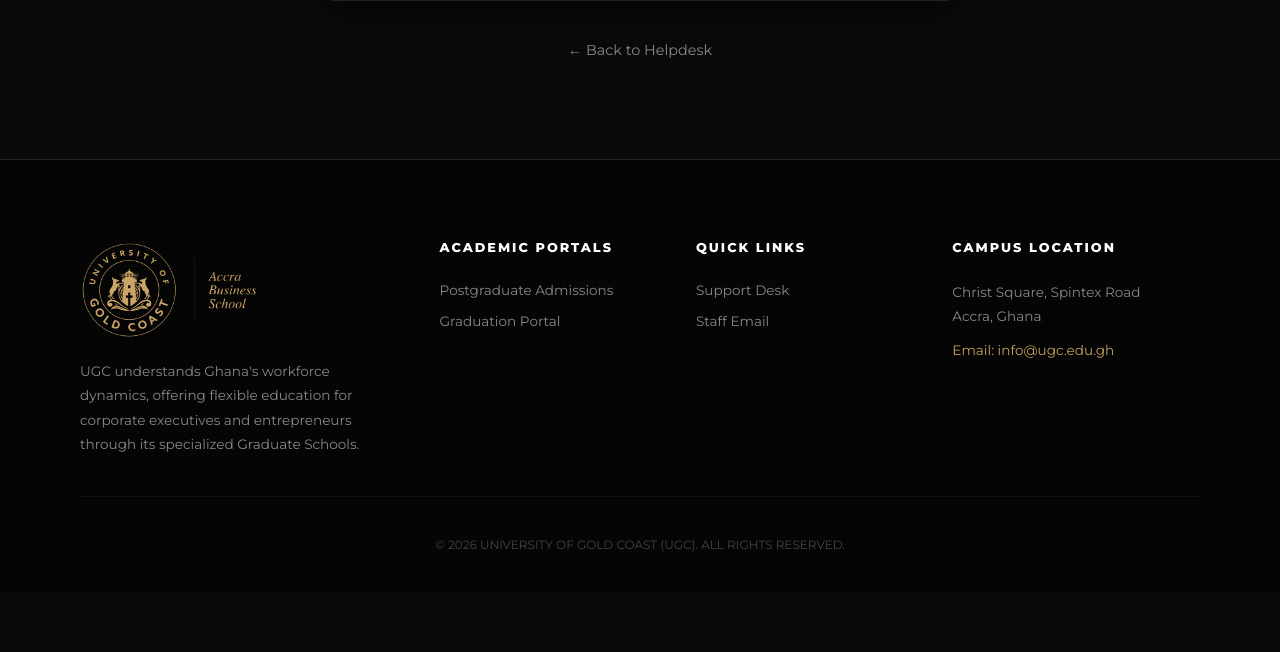
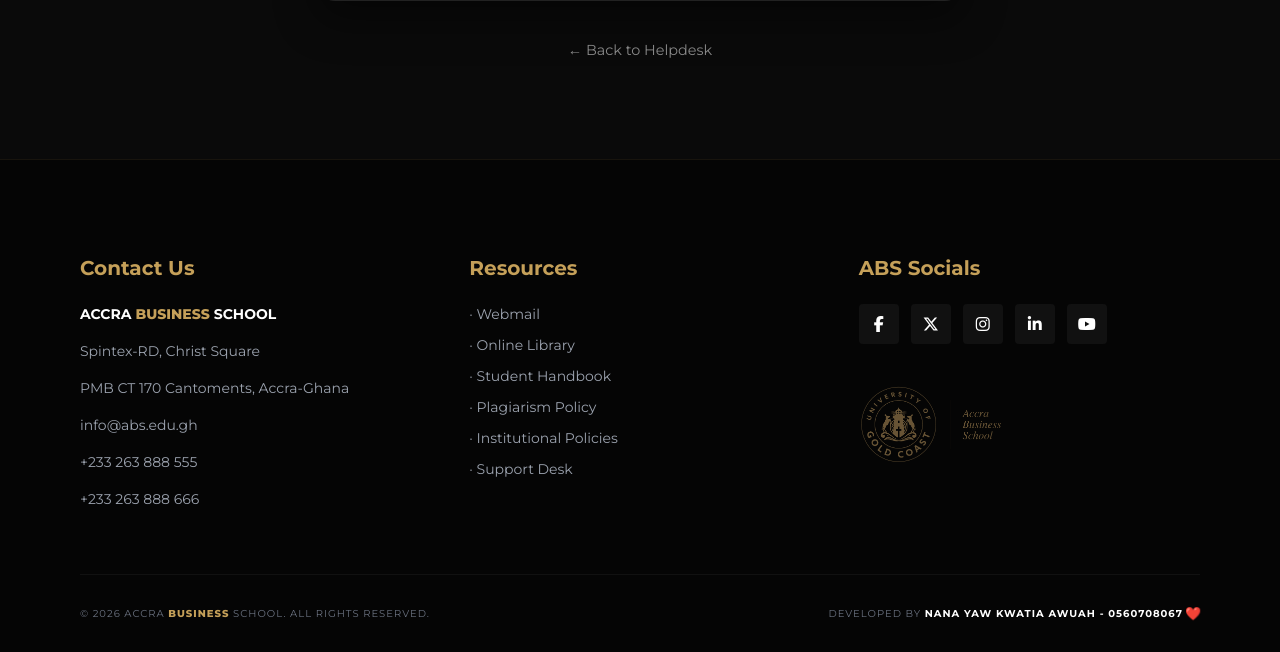
Before and after one commit to Wolfgh12/ugc-support-system, a Django app: page /track-enquiry/ in a window 1280 px wide. Shown: the part 454-1106 px from the top of the page. Before the commit the page ends 1005 px from the top, so only its background shows below. Run offline with Django 5.2, Linux system fonts and the light colour scheme; some libraries are stand-ins or nearby versions.

Commit message:
Update track_enquiry.html

```diff
--- a/templates/track_enquiry.html
+++ b/templates/track_enquiry.html
@@ -7,6 +7,9 @@
     <title>UGC | Track Enquiry</title>
     <link rel="stylesheet" href="{% static 'loader.css' %}">
     <link rel="icon" type="image/png" href="{% static 'images/ugc.png' %}">
+
+    <link rel="stylesheet" href="https://cdnjs.cloudflare.com/ajax/libs/font-awesome/6.5.1/css/all.min.css">
+
     <link href="https://fonts.googleapis.com/css2?family=Montserrat:wght@300;400;500;600;700;800&display=swap" rel="stylesheet">
     <script src="https://cdn.jsdelivr.net/npm/sweetalert2@11"></script>
     <style>
@@ -244,17 +247,79 @@
         .btn-back { margin: 40px 0; display: inline-block; color: var(--text-muted); text-decoration: none; font-size: 0.9rem; transition: 0.3s; }
         .btn-back:hover { color: var(--gold); }
 
-        footer { background: var(--footer-bg); border-top: 1px solid var(--border); padding: 80px 0 40px 0; margin-top: auto; }
+        /* --- Updated Footer Styling --- */
+        footer {
+            background: #050505;
+            padding: 96px 0 32px;
+            border-top: 1px solid rgba(197, 160, 89, 0.1);
+            margin-top: auto;
+        }
         .container { max-width: 1200px; margin: 0 auto; padding: 0 40px; width: 100%; }
-        .footer-grid { display: grid; grid-template-columns: 1.5fr 1fr 1fr 1.2fr; gap: 50px; }
-        .footer-col h4 { color: #fff; margin-bottom: 25px; font-size: 0.8rem; text-transform: uppercase; letter-spacing: 2px; font-weight: 800; }
-        .footer-col p { color: var(--text-muted); font-size: 0.85rem; line-height: 1.8; }
-        .footer-col ul li { margin-bottom: 12px; list-style: none; }
-        .footer-col ul li a { color: var(--text-muted); text-decoration: none; font-size: 0.85rem; transition: 0.3s; }
-        .footer-logo { display: flex; align-items: center; gap: 10px; margin-bottom: 20px; }
-        .copyright { text-align: center; border-top: 1px solid #111; padding-top: 40px; margin-top: 40px; color: #444; font-size: 0.75rem; text-transform: uppercase; }
+        .footer-grid-new {
+            display: grid;
+            grid-template-columns: repeat(3, 1fr);
+            gap: 48px;
+            margin-bottom: 64px;
+        }
+        .footer-title {
+            font-size: 1.25rem;
+            font-weight: 700;
+            margin-bottom: 24px;
+            color: var(--gold);
+        }
+        .footer-text { color: #9ca3af; font-size: 0.875rem; line-height: 1.5; }
+        .footer-links { list-style: none; }
+        .footer-links li { margin-bottom: 12px; }
+        .footer-links a {
+            color: #9ca3af;
+            text-decoration: none;
+            font-size: 0.875rem;
+            transition: 0.3s;
+        }
+        .footer-links a:hover { color: var(--gold); }
+        .illuminate-gold { color: var(--gold); font-weight: 800; }
+        .social-row { display: flex; flex-wrap: wrap; gap: 12px; margin-bottom: 40px; }
+        .social-btn {
+            background: #111;
+            width: 40px;
+            height: 40px;
+            display: flex;
+            align-items: center;
+            justify-content: center;
+            border-radius: 4px;
+            color: white;
+            text-decoration: none;
+            transition: 0.3s;
+        }
+        .social-btn:hover { background: var(--gold); color: black; }
+        .footer-bottom {
+            padding-top: 32px;
+            border-top: 1px solid #111;
+            display: flex;
+            justify-content: space-between;
+            align-items: center;
+            font-size: 10px;
+            text-transform: uppercase;
+            letter-spacing: 0.1em;
+            color: #6b7280;
+        }
+        .animate-beat {
+            display: inline-block;
+            animation: heartBeat 1.5s infinite;
+            color: #ff4444;
+        }
+        @keyframes heartBeat {
+            0% { transform: scale(1); }
+            14% { transform: scale(1.3); }
+            28% { transform: scale(1); }
+            42% { transform: scale(1.3); }
+            70% { transform: scale(1); }
+        }
 
-        @media (max-width: 968px) { .footer-grid { grid-template-columns: 1fr 1fr; } }
+        @media (max-width: 968px) {
+            .footer-grid-new { grid-template-columns: 1fr; }
+            .footer-bottom { flex-direction: column; text-align: center; gap: 16px; }
+        }
     </style>
 </head>
 <body>
@@ -312,35 +377,44 @@
 
 <footer>
     <div class="container">
-        <div class="footer-grid">
-            <div class="footer-col">
-                <a href="/" class="footer-logo">
-                    <img src="{% static 'images/ugc.png' %}" alt="UGC Logo" style="width: 180px; height: auto;">
-                </a>
-                <p>UGC understands Ghana's workforce dynamics, offering flexible education for corporate executives and entrepreneurs through its specialized Graduate Schools.</p>
+        <div class="footer-grid-new">
+            <div>
+                <h4 class="footer-title">Contact Us</h4>
+                <div class="footer-text" style="display: flex; flex-direction: column; gap: 16px;">
+                    <p style="color: white; font-weight: 700;">ACCRA <span class="illuminate-gold">BUSINESS</span> SCHOOL</p>
+                    <p>Spintex-RD, Christ Square</p>
+                    <p>PMB CT 170 Cantoments, Accra-Ghana</p>
+                    <p>info@abs.edu.gh</p>
+                    <p>+233 263 888 555</p>
+                    <p>+233 263 888 666</p>
+                </div>
             </div>
-            <div class="footer-col">
-                <h4>Academic Portals</h4>
-                <ul>
-                    <li><a href="#">Postgraduate Admissions</a></li>
-                    <li><a href="#">Graduation Portal</a></li>
+            <div>
+                <h4 class="footer-title">Resources</h4>
+                <ul class="footer-links">
+                    <li><a href="#">· Webmail</a></li>
+                    <li><a href="#">· Online Library</a></li>
+                    <li><a href="#">· Student Handbook</a></li>
+                    <li><a href="#">· Plagiarism Policy</a></li>
+                    <li><a href="#">· Institutional Policies</a></li>
+                    <li><a href="{% url 'public_enquiry' %}">· Support Desk</a></li>
                 </ul>
             </div>
-            <div class="footer-col">
-                <h4>Quick Links</h4>
-                <ul>
-                    <li><a href="/">Support Desk</a></li>
-                    <li><a href="#">Staff Email</a></li>
-                </ul>
-            </div>
-            <div class="footer-col">
-                <h4>Campus Location</h4>
-                <p>Christ Square, Spintex Road<br>Accra, Ghana</p>
-                <p style="margin-top: 10px; color: var(--gold);">Email: info@ugc.edu.gh</p>
+            <div style="display: flex; flex-direction: column; align-items: flex-start;">
+                <h4 class="footer-title">ABS Socials</h4>
+                <div class="social-row">
+                    <a href="#" class="social-btn"><i class="fa-brands fa-facebook-f"></i></a>
+                    <a href="#" class="social-btn"><i class="fa-brands fa-x-twitter"></i></a>
+                    <a href="#" class="social-btn"><i class="fa-brands fa-instagram"></i></a>
+                    <a href="#" class="social-btn"><i class="fa-brands fa-linkedin-in"></i></a>
+                    <a href="#" class="social-btn"><i class="fa-brands fa-youtube"></i></a>
+                </div>
+                <img src="{% static 'images/ugc.png' %}" alt="Logo" style="height: 80px; opacity: 0.5;">
             </div>
         </div>
-        <div class="copyright">
-            &copy; 2026 UNIVERSITY OF GOLD COAST (UGC). ALL RIGHTS RESERVED.
+        <div class="footer-bottom">
+            <p>&copy; 2026 ACCRA <span class="illuminate-gold">BUSINESS</span> SCHOOL. ALL RIGHTS RESERVED.</p>
+            <p>Developed by <span style="color: white; font-weight: 700;">Nana Yaw Kwatia Awuah - 0560708067</span> <span class="animate-beat">❤️</span></p>
         </div>
     </div>
 </footer>
@@ -348,7 +422,7 @@
 <script>
     let currentTicketId = null;
     let activeParentId = null;
-    let messagesMap = {}; // Storage for full message texts
+    let messagesMap = {};
 
     function getCookie(name) {
         let cookieValue = null;
@@ -403,13 +477,11 @@
             updateStepper(data.status);
 
             chatThread.innerHTML = '';
-            messagesMap = {}; // Reset map
+            messagesMap = {};
 
             if (data.thread && data.thread.length > 0) {
                 data.thread.forEach((msg, index) => {
-                    // Store message in map for the reply context
                     messagesMap[msg.id] = msg.message;
-
                     const typeClass = msg.is_staff ? 'staff' : 'user';
                     const label = (index === 0 && !msg.is_staff) ? "Original Enquiry" : (msg.is_staff ? "UGC OFFICER" : "YOU");
 
@@ -445,12 +517,9 @@
         activeParentId = id;
         const fullText = messagesMap[id] || "";
         const previewText = fullText.substring(0, 100) + (fullText.length > 100 ? "..." : "");
-
         document.getElementById('replyIndicator').style.display = 'block';
         document.getElementById('replyPreviewText').innerText = `"${previewText}"`;
         document.getElementById('userReplyText').focus();
-
-        // Scroll to the reply box
         document.getElementById('userReplySection').scrollIntoView({ behavior: 'smooth' });
     }
 
```
